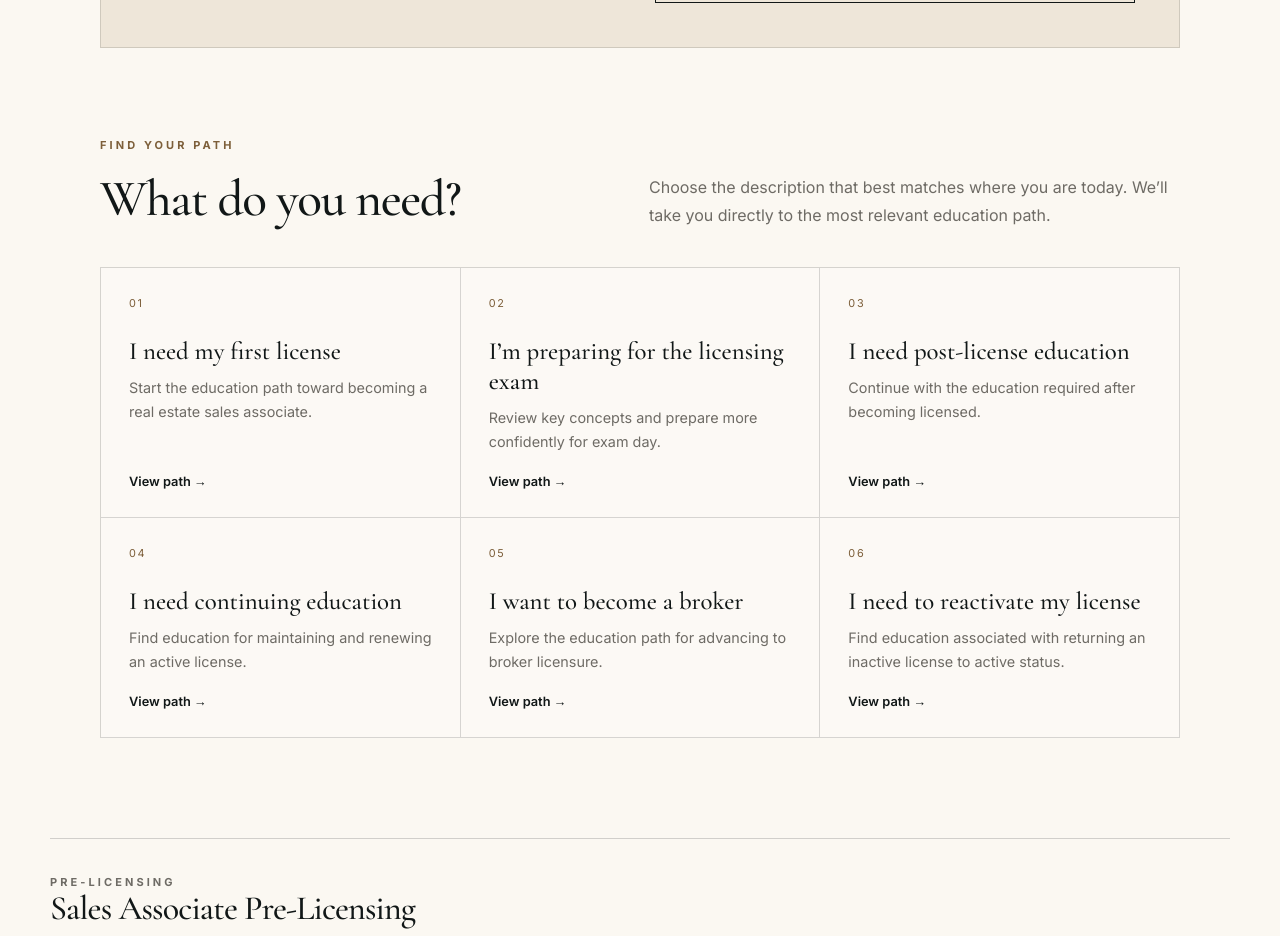
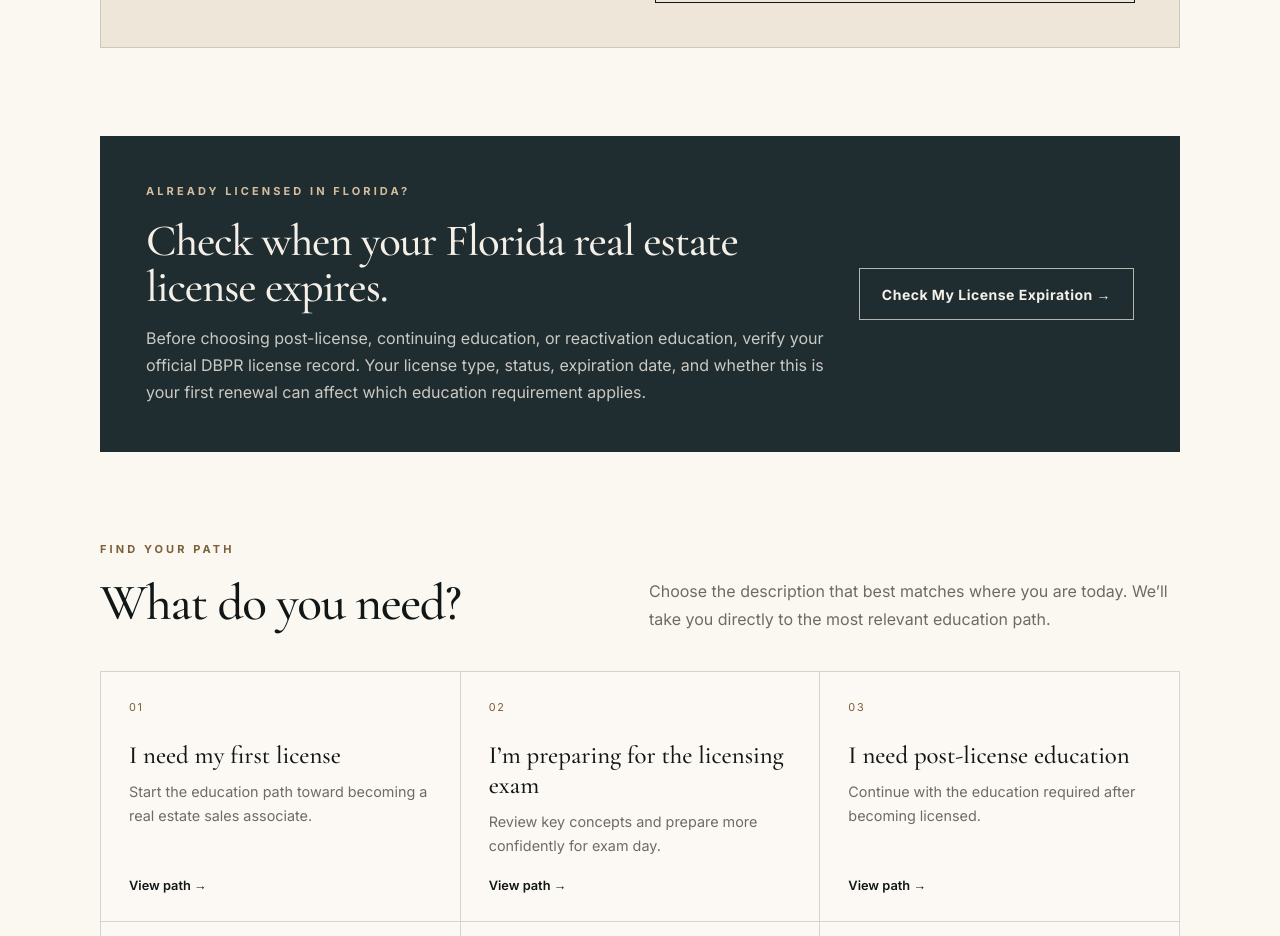
Before and after one commit to BrianLook/Greyson-Institute-Website, a Next.js app: page /courses in a window 1280 px wide. Shown: the part 1060-1996 px from the top of the page. Built offline with nearby package versions, Linux system fonts and the light colour scheme.

Commit message:
Add license expiration check to Courses page

```diff
--- a/app/courses/page.tsx
+++ b/app/courses/page.tsx
@@ -1,6 +1,7 @@
 import type { Metadata } from "next";
 import Image from "next/image";
 import Link from "next/link";
+import { LicenseExpirationPromo } from "@/components/LicenseExpirationPromo";
 
 export const metadata: Metadata = {
   title: "Courses",
@@ -268,6 +269,21 @@ export default function CoursesPage() {
             </Link>
           </div>
         </div>
+      </div>
+
+      <div
+        className="container"
+        style={{
+          maxWidth: "1080px",
+          marginBottom: "88px",
+          minWidth: 0,
+        }}
+      >
+        <LicenseExpirationPromo
+          eyebrow="ALREADY LICENSED IN FLORIDA?"
+          title="Check when your Florida real estate license expires."
+          text="Before choosing post-license, continuing education, or reactivation education, verify your official DBPR license record. Your license type, status, expiration date, and whether this is your first renewal can affect which education requirement applies."
+        />
       </div>
 
       <div
```
